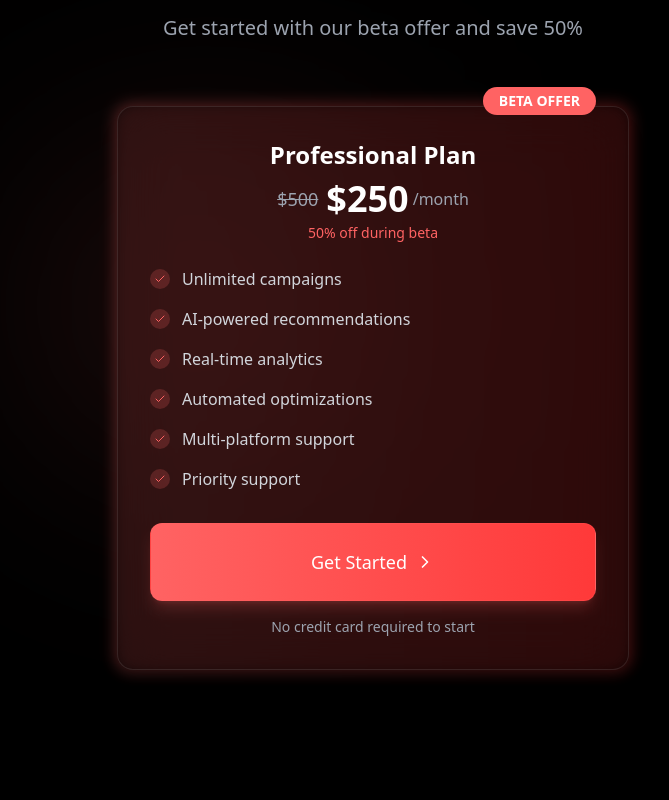
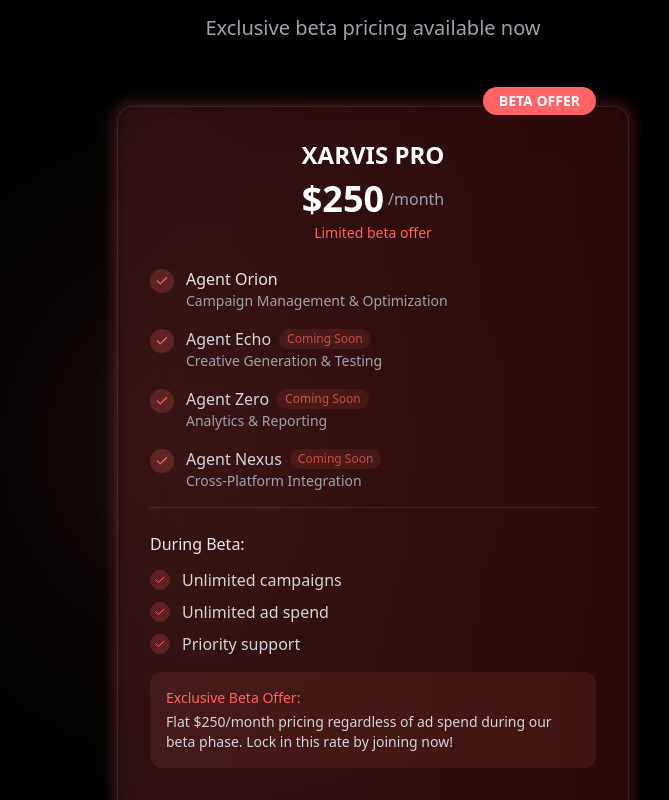
Before and after one commit to ayaryabi/xarvis, a Next.js app: page / in a window 1280 px wide. Shown: the part 4380-5180 px from the top of the page, without its empty margins (267-936 px from the left). Built offline with nearby package versions, Linux system fonts and the light colour scheme.

Commit message:
final version

```diff
--- a/src/components/cost-comparison.tsx
+++ b/src/components/cost-comparison.tsx
@@ -4,6 +4,7 @@ import type React from "react"
 import { useState, useRef, useEffect } from "react"
 import { Button } from "@/components/ui/button"
 import { cn } from "@/lib/utils"
+import { InfoIcon } from "lucide-react"
 
 // Define the spend tiers and their corresponding costs
 const spendTiers = [
@@ -224,8 +225,16 @@ export function CostComparisonSection() {
                   <div className="flex justify-between items-center pt-2">
                     <div className="font-bold text-xl">Total Cost</div>
                     <div className="flex items-baseline">
-                      <div className="text-2xl font-bold text-[#ff6363]">$5,000/mo</div>
-                      <div className="ml-2 bg-[#ff6363]/10 text-[#ff6363] text-xs py-1 px-2 rounded">-69%</div>
+                      <div className="text-2xl font-bold text-[#ff6363]">$2,000/mo</div>
+                      <div className="ml-2 bg-[#ff6363]/10 text-[#ff6363] text-xs py-1 px-2 rounded">-88%</div>
+                      <div className="group relative ml-2">
+                        <InfoIcon className="h-4 w-4 text-gray-400 cursor-help" />
+                        <div className="absolute bottom-full right-0 mb-2 w-64 p-3 bg-black/90 backdrop-blur-md border border-white/10 rounded-lg shadow-xl text-xs text-left opacity-0 group-hover:opacity-100 pointer-events-none transition-opacity z-50">
+                          <p className="text-gray-200">This is a comparison of traditional agency costs vs. XARVIS capability. Actual pricing varies based on client needs.</p>
+                          <a href="#pricing" className="text-[#ff6363] hover:underline block mt-1">View our pricing</a>
+                          <div className="absolute top-full right-4 w-0 h-0 border-8 border-transparent border-t-black/90"></div>
+                        </div>
+                      </div>
                     </div>
                   </div>
                 </div>
--- a/src/components/landing-page.tsx
+++ b/src/components/landing-page.tsx
@@ -388,7 +388,7 @@ export function LandingPage() {
               <h2 className="text-3xl md:text-5xl font-bold mb-6 bg-clip-text text-transparent bg-gradient-to-r from-white to-white/80">
                 Simple, transparent pricing
               </h2>
-              <p className="text-xl text-gray-400 max-w-2xl mx-auto">Get started with our beta offer and save 50%</p>
+              <p className="text-xl text-gray-400 max-w-2xl mx-auto">Exclusive beta pricing available now</p>
             </div>
 
             <div className="max-w-lg mx-auto">
@@ -400,30 +400,98 @@ export function LandingPage() {
                   </div>
 
                   <div className="text-center mb-6">
-                    <h3 className="text-2xl font-bold mb-2">Professional Plan</h3>
+                    <h3 className="text-2xl font-bold mb-2">XARVIS PRO</h3>
                     <div className="flex items-center justify-center">
-                      <div className="text-gray-400 text-lg line-through mr-2">$500</div>
                       <div className="text-4xl font-bold">$250</div>
                       <div className="text-gray-400 ml-1">/month</div>
                     </div>
-                    <div className="text-[#ff6363] text-sm mt-1">50% off during beta</div>
+                    <div className="text-[#ff6363] text-sm mt-1">Limited beta offer</div>
                   </div>
 
                   <div className="space-y-4 mb-8">
-                    <PricingFeature text="Unlimited campaigns" />
-                    <PricingFeature text="AI-powered recommendations" />
-                    <PricingFeature text="Real-time analytics" />
-                    <PricingFeature text="Automated optimizations" />
-                    <PricingFeature text="Multi-platform support" />
-                    <PricingFeature text="Priority support" />
+                    <div className="flex items-start">
+                      <div className="h-6 w-6 rounded-full bg-[#ff6363]/20 flex-shrink-0 flex items-center justify-center mr-3 mt-0.5">
+                        <Check className="h-3.5 w-3.5 text-[#ff6363]" />
+                      </div>
+                      <div>
+                        <span className="text-gray-200 font-medium">Agent Orion</span>
+                        <div className="text-gray-400 text-sm">Campaign Management & Optimization</div>
+                      </div>
+                    </div>
+
+                    <div className="flex items-start">
+                      <div className="h-6 w-6 rounded-full bg-[#ff6363]/20 flex-shrink-0 flex items-center justify-center mr-3 mt-0.5">
+                        <Check className="h-3.5 w-3.5 text-[#ff6363]" />
+                      </div>
+                      <div>
+                        <div className="flex items-center">
+                          <span className="text-gray-300 font-medium">Agent Echo</span>
+                          <span className="ml-2 text-xs bg-[#ff6363]/10 text-[#ff6363]/70 px-2 py-0.5 rounded-full">Coming Soon</span>
+                        </div>
+                        <div className="text-gray-400 text-sm">Creative Generation & Testing</div>
+                      </div>
+                    </div>
+
+                    <div className="flex items-start">
+                      <div className="h-6 w-6 rounded-full bg-[#ff6363]/20 flex-shrink-0 flex items-center justify-center mr-3 mt-0.5">
+                        <Check className="h-3.5 w-3.5 text-[#ff6363]" />
+                      </div>
+                      <div>
+                        <div className="flex items-center">
+                          <span className="text-gray-300 font-medium">Agent Zero</span>
+                          <span className="ml-2 text-xs bg-[#ff6363]/10 text-[#ff6363]/70 px-2 py-0.5 rounded-full">Coming Soon</span>
+                        </div>
+                        <div className="text-gray-400 text-sm">Analytics & Reporting</div>
+                      </div>
+                    </div>
+
+                    <div className="flex items-start">
+                      <div className="h-6 w-6 rounded-full bg-[#ff6363]/20 flex-shrink-0 flex items-center justify-center mr-3 mt-0.5">
+                        <Check className="h-3.5 w-3.5 text-[#ff6363]" />
+                      </div>
+                      <div>
+                        <div className="flex items-center">
+                          <span className="text-gray-300 font-medium">Agent Nexus</span>
+                          <span className="ml-2 text-xs bg-[#ff6363]/10 text-[#ff6363]/70 px-2 py-0.5 rounded-full">Coming Soon</span>
+                        </div>
+                        <div className="text-gray-400 text-sm">Cross-Platform Integration</div>
+                      </div>
+                    </div>
+
+                    <div className="border-t border-white/10 my-6 pt-6">
+                      <p className="text-gray-200 font-medium mb-3">During Beta:</p>
+                      <div className="flex items-center mb-2">
+                        <div className="h-5 w-5 rounded-full bg-[#ff6363]/20 flex items-center justify-center mr-3">
+                          <Check className="h-3 w-3 text-[#ff6363]" />
+                        </div>
+                        <span className="text-gray-300">Unlimited campaigns</span>
+                      </div>
+                      <div className="flex items-center mb-2">
+                        <div className="h-5 w-5 rounded-full bg-[#ff6363]/20 flex items-center justify-center mr-3">
+                          <Check className="h-3 w-3 text-[#ff6363]" />
+                        </div>
+                        <span className="text-gray-300">Unlimited ad spend</span>
+                      </div>
+                      <div className="flex items-center">
+                        <div className="h-5 w-5 rounded-full bg-[#ff6363]/20 flex items-center justify-center mr-3">
+                          <Check className="h-3 w-3 text-[#ff6363]" />
+                        </div>
+                        <span className="text-gray-300">Priority support</span>
+                      </div>
+                    </div>
+
+                    <div className="bg-[#ff6363]/10 rounded-xl p-4 text-sm">
+                      <p className="text-[#ff6363] font-medium mb-1">Exclusive Beta Offer:</p>
+                      <p className="text-gray-300">Flat $250/month pricing regardless of ad spend during our beta phase. Lock in this rate by joining now!</p>
+                    </div>
                   </div>
 
                   <Button className="w-full bg-gradient-to-r from-[#ff6363] to-[#ff3939] hover:from-[#ff7373] hover:to-[#ff4949] text-white py-6 rounded-xl text-lg h-auto shadow-lg shadow-[#ff6363]/20 border border-[#ff6363]/20">
-                    Get Started
+                   Get Started Free
                     <ChevronRight className="ml-2 h-5 w-5" />
                   </Button>
 
-                  <div className="text-center text-sm text-gray-400 mt-4">No credit card required to start</div>
+                  <div className="text-center text-sm text-gray-400 mt-4">Try XARVIS for free for 14 days</div>
                 </div>
               </div>
             </div>
```
